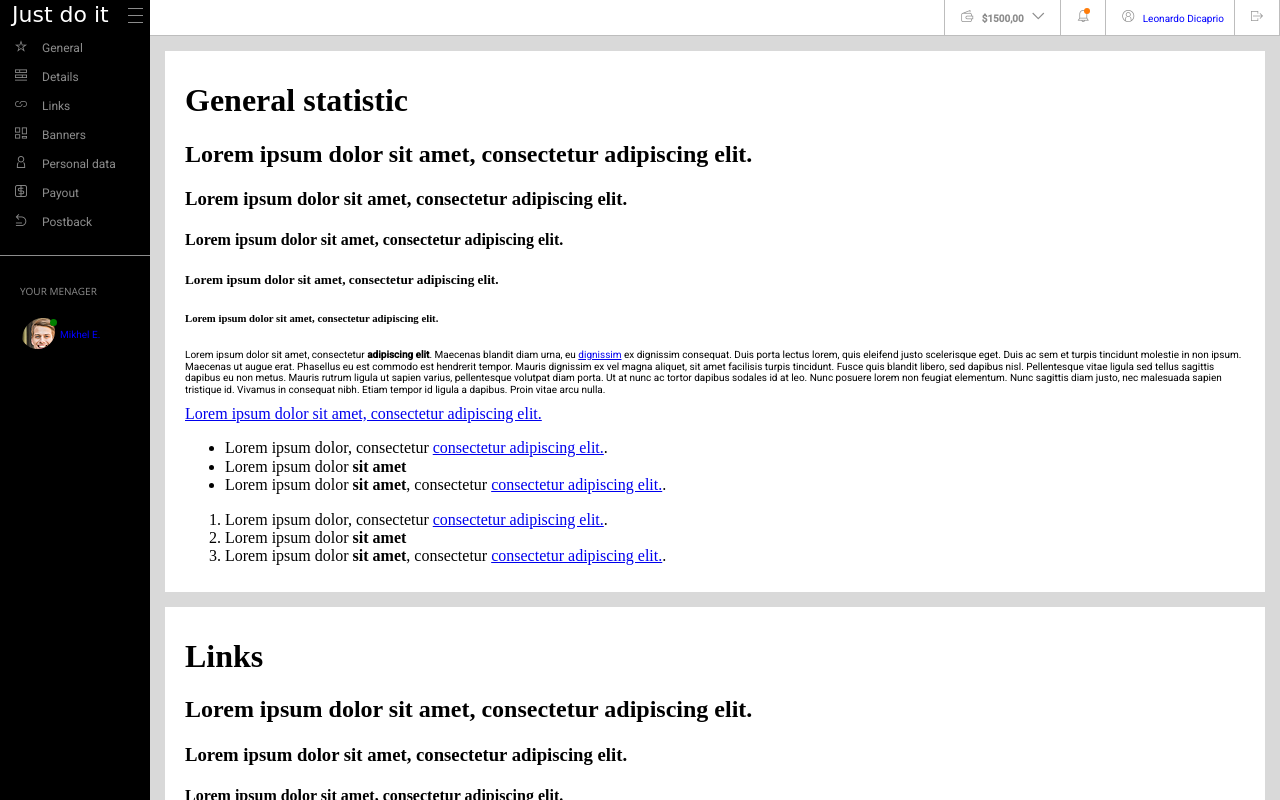
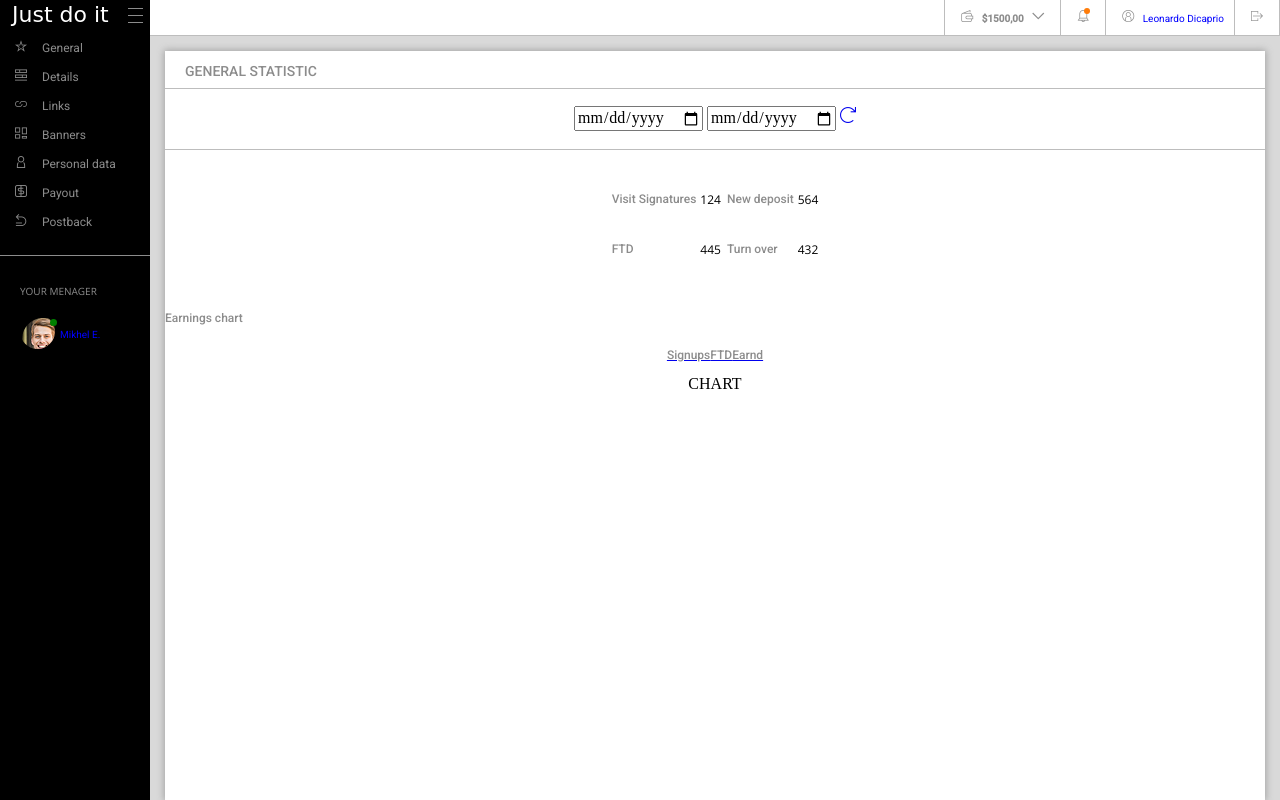
Before and after one commit to grzegorzmierzwa/dashboard, a website: page src/index.html in a window 1280 px wide. Drawn offline with nearby package versions, Linux system fonts and the light colour scheme; files that its build step writes are made by us from their sources; a web font is replaced by a local one.

Commit message:
Add html content for main pages

```diff
--- a/src/index.html
+++ b/src/index.html
@@ -76,78 +76,106 @@
 
             <div class="main-page">
                 <div class="page page-general-statistic">
-
-                    <h1>General statistic</h1>
-                    <h2>Lorem ipsum dolor sit amet, consectetur adipiscing elit.</h2>
-                    <h3>Lorem ipsum dolor sit amet, consectetur adipiscing elit.</h3>
-                    <h4>Lorem ipsum dolor sit amet, consectetur adipiscing elit.</h4>
-                    <h5>Lorem ipsum dolor sit amet, consectetur adipiscing elit.</h5>
-                    <h6>Lorem ipsum dolor sit amet, consectetur adipiscing elit.</h6>
-                    <p>Lorem ipsum dolor sit amet, consectetur <strong>adipiscing elit</strong>. Maecenas blandit diam urna,
-                        eu <a href="#">dignissim</a> ex dignissim consequat. Duis porta lectus lorem, quis eleifend justo
-                        scelerisque
-                        eget. Duis ac sem et turpis tincidunt molestie in non ipsum. Maecenas ut augue erat. Phasellus eu
-                        est commodo
-                        est hendrerit tempor. Mauris dignissim ex vel magna aliquet, sit amet facilisis turpis tincidunt.
-                        Fusce quis
-                        blandit libero, sed dapibus nisl. Pellentesque vitae ligula sed tellus sagittis dapibus eu non
-                        metus. Mauris
-                        rutrum ligula ut sapien varius, pellentesque volutpat diam porta. Ut at nunc ac tortor dapibus
-                        sodales id at
-                        leo. Nunc posuere lorem non feugiat elementum. Nunc sagittis diam justo, nec malesuada sapien
-                        tristique id.
-                        Vivamus in consequat nibh. Etiam tempor id ligula a dapibus. Proin vitae arcu nulla.</p>
-                    <a href="#">Lorem ipsum dolor sit amet, consectetur adipiscing elit.</a>
-                    <ul>
-                        <li>Lorem ipsum dolor, consectetur <a href="#">consectetur adipiscing elit.</a>.</li>
-                        <li>Lorem ipsum dolor <strong>sit amet</strong></li>
-                        <li>Lorem ipsum dolor <strong>sit amet</strong>, consectetur <a href="#">consectetur adipiscing
-                                elit.</a>.</li>
-                    </ul>
-                    <ol>
-                        <li>Lorem ipsum dolor, consectetur <a href="#">consectetur adipiscing elit.</a>.</li>
-                        <li>Lorem ipsum dolor <strong>sit amet</strong></li>
-                        <li>Lorem ipsum dolor <strong>sit amet</strong>, consectetur <a href="#">consectetur adipiscing
-                                elit.</a>.</li>
-                    </ol>
-
+                    <div class="general-title">
+                        <div class="title">
+                            <h2>General statistic</h2>
+                        </div>
+                    </div>
+                    <div class="general-date">
+                        <form class="form-date">
+                            <input type="date" class="date date-from">
+                            <input type="date" class="date date-to">
+                            <a href="#" class="btn btn-refresh">
+                                <i class="icon icon-refresh "></i>
+                            </a>
+                        </form>
+                    </div>
+                    <div class="general-content">
+                        <div class="content-half">
+                            <table class="general-content-table">
+                                <tbody class="tbody">
+                                    <tr class="table-content">
+                                        <td class="cell-content"><h3>Visit Signatures</h3></td>
+                                        <td class="cell-content"><h4>124</h4></td>
+                                    </tr>
+                                    <tr class="table-content">
+                                        <td class="cell-content"><h3>FTD</h3></td>
+                                        <td class="cell-content"><h4>445</h4></td>
+                                    </tr>
+                                </tbody>
+                            </table>
+                        </div>
+                        <div class="content-half">
+                            <table class="general-content-table">
+                                <tbody class="tbody">
+                                    <tr class="table-content">
+                                        <td class="cell-content"><h3>New deposit</h3></td>
+                                        <td class="cell-content"><h4>564</h4></td>
+                                    </tr>
+                                    <tr class="table-content">
+                                        <td class="cell-content"><h3>Turn over</h3></td>
+                                        <td class="cell-content"><h4>432</h4></td>
+                                    </tr>
+                                </tbody>
+                            </table>
+                        </div>
+                    </div>
+                    <div class="general-chart">
+                        <div class="title-chart">
+                            <h3>Earnings chart</h3>
+                        </div>
+                        <div class="inputs-chart">
+                            <a href="#" class="link-chart"><div class="chart-notification"></div><h3 class="chart-link-text">Signups</h3></a>
+                            <a href="#" class="link-chart"><div class="chart-notification"></div><h3 class="chart-link-text">FTD</h3></a>
+                            <a href="#" class="link-chart"><div class="chart-notification"></div><h3 class="chart-link-text">Earnd</h3></a>
+                        </div>
+                        <div class="main-chart">
+                            CHART
+                        </div>
+                    </div>
                 </div>
 
                 <div class="page page-links">
+                    <div class="general-title">
+                        <div class="title">
+                            <h2>Links</h2>
+                        </div>
+                    </div>
 
-                    <h1>Links</h1>
-                    <h2>Lorem ipsum dolor sit amet, consectetur adipiscing elit.</h2>
-                    <h3>Lorem ipsum dolor sit amet, consectetur adipiscing elit.</h3>
-                    <h4>Lorem ipsum dolor sit amet, consectetur adipiscing elit.</h4>
-                    <h5>Lorem ipsum dolor sit amet, consectetur adipiscing elit.</h5>
-                    <h6>Lorem ipsum dolor sit amet, consectetur adipiscing elit.</h6>
-                    <p>Lorem ipsum dolor sit amet, consectetur <strong>adipiscing elit</strong>. Maecenas blandit diam urna,
-                        eu <a href="#">dignissim</a> ex dignissim consequat. Duis porta lectus lorem, quis eleifend justo
-                        scelerisque
-                        eget. Duis ac sem et turpis tincidunt molestie in non ipsum. Maecenas ut augue erat. Phasellus eu
-                        est commodo
-                        est hendrerit tempor. Mauris dignissim ex vel magna aliquet, sit amet facilisis turpis tincidunt.
-                        Fusce quis
-                        blandit libero, sed dapibus nisl. Pellentesque vitae ligula sed tellus sagittis dapibus eu non
-                        metus. Mauris
-                        rutrum ligula ut sapien varius, pellentesque volutpat diam porta. Ut at nunc ac tortor dapibus
-                        sodales id at
-                        leo. Nunc posuere lorem non feugiat elementum. Nunc sagittis diam justo, nec malesuada sapien
-                        tristique id.
-                        Vivamus in consequat nibh. Etiam tempor id ligula a dapibus. Proin vitae arcu nulla.</p>
-                    <a href="#">Lorem ipsum dolor sit amet, consectetur adipiscing elit.</a>
-                    <ul>
-                        <li>Lorem ipsum dolor, consectetur <a href="#">consectetur adipiscing elit.</a>.</li>
-                        <li>Lorem ipsum dolor <strong>sit amet</strong></li>
-                        <li>Lorem ipsum dolor <strong>sit amet</strong>, consectetur <a href="#">consectetur adipiscing
-                                elit.</a>.</li>
-                    </ul>
-                    <ol>
-                        <li>Lorem ipsum dolor, consectetur <a href="#">consectetur adipiscing elit.</a>.</li>
-                        <li>Lorem ipsum dolor <strong>sit amet</strong></li>
-                        <li>Lorem ipsum dolor <strong>sit amet</strong>, consectetur <a href="#">consectetur adipiscing
-                                elit.</a>.</li>
-                    </ol>
+                    <div class="general-links">
+                        <div class="button-link-wrapper">
+                            <a href="#" class="btn-link-add"><h3>+ add new</h3></a>
+                        </div>
+                        <table class="table-links-wrapper">
+                            <tr class="link-item">
+                                <td class="td-links"><h3 class="link-text">Home Page</h3></td>
+                                <td class="td-links"><a href="#" class="link-to-page">http://www.homepage.com</a></td>
+                                <td class="td-links"><a href="#" class="link-icone-links"><i class="icon-links"></i></a></td>
+                                <td class="td-links"><a href="#" class="link-icone-trash"><i class="icon-trash"></i></a></td>
+                            </tr>
+                            <tr class="link-item">
+                                <td class="td-links"><h3 class="link-text">Currently offer</h3></td>
+                                <td class="td-links"><a href="#" class="link-to-page">http://www.homepage.com</a></td>
+                                <td class="td-links"><a href="#" class="link-icone-links"><i class="icon-links"></i></a></td>
+                                <td class="td-links"><a href="#" class="link-icone-trash"><i class="icon-trash"></i></a></td>
+                            </tr>
+                            <tr class="link-item">
+                                <td class="td-links"><h3 class="link-text">Bluprix</h3></td>
+                                <td class="td-links"><a href="#" class="link-to-page">http://www.homepage.com</a></td>
+                                <td class="td-links"><a href="#" class="link-icone-links"><i class="icon-links"></i></a></td>
+                                <td class="td-links"><a href="#" class="link-icone-trash"><i class="icon-trash"></i></a></td>
+                            </tr>
+                            <tr class="link-item">
+                                <td class="td-links"><h3 class="link-text">Your Site</h3></td>
+                                <td class="td-links"><a href="#" class="link-to-page">http://www.homepage.com</a></td>
+                                <td class="td-links"><a href="#" class="link-icone-links"><i class="icon-links"></i></a></td>
+                                <td class="td-links"><a href="#" class="link-icone-trash"><i class="icon-trash"></i></a></td>
+                            </tr>
+                        </table>
+                        <div class="button-link-wrapper">
+                            <a href="#" class="btn-link-add"><h3>+ add new</h3></a>
+                        </div>
+                    </div>
 
                 </div>
             </div>
--- a/src/sass/_layout.scss
+++ b/src/sass/_layout.scss
@@ -24,7 +24,7 @@ body {
   background-color: $page-content-background;
   height: 35px;
   width: 100%;
-  border-bottom: solid 1px $lines-color;
+  border-bottom: solid 0.5px $lines-color;
   align-items: center;
   justify-content: flex-end;
 }
@@ -40,6 +40,7 @@ body {
   margin: 15px 15px 0;
   padding: 10px 20px;
   background-color: $page-content-background;
+  box-shadow: 0px 0px 7px 1px #a3a3a3;
 
   &:last-child {
     margin-bottom: 15px;
--- a/src/sass/_variables.scss
+++ b/src/sass/_variables.scss
@@ -6,6 +6,7 @@ $page-background: #d9d9d9;
 $page-content-background: #ffffff;
 $lines-color: #bdbdbd;
 $text-color: #8c8c8c;
+$text-color-2: #000000;
 $hover-color-1: #f58220;
 $hover-color-2: #ffffff;
 $notification: #ff7c09;
@@ -18,16 +19,36 @@ $paragraph-font: 'Roboto', sans-serif;
 $logo-font: 'Just Another Hand', cursive;
 
 
+/* Fonts sizes */
+$fs-10: 10px;
+$fs-12: 12px;
+$fs-14: 14px;
+$fs-16: 16px;
+$fs-22: 22px;
+
 /* Text */
 p {
   font-family: $paragraph-font;
   font-size: 10px;
 }
 
+h2 {
+  font-family: $paragraph-font;
+  font-weight: 500;
+  font-size: $fs-14;
+  color: $text-color;
+}
 
-/* Fonts sizes */
-$fs-10: 10px;
-$fs-12: 12px;
-$fs-14: 14px;
-$fs-16: 16px;
-$fs-22: 22px;
+h3 {
+    font-family: $paragraph-font;
+    font-weight: 500;
+    font-size: $fs-12;
+    color: $text-color;
+}
+
+h4 {
+    font-family: $brand-font;
+    font-weight: 500;
+    font-size: $fs-12;
+    color: $text-color-2;
+}
--- /dev/null
+++ b/src/sass/sections/_general-chart.scss
@@ -0,0 +1,20 @@
+
+.title-chart {
+  display: flex;
+  align-items: center;
+  justify-content: flex-start;
+}
+
+
+.inputs-chart {
+  display: flex;
+  align-items: center;
+  justify-content: center;
+}
+
+
+.main-chart {
+  display: flex;
+  align-items: center;
+  justify-content: center;
+}
--- /dev/null
+++ b/src/sass/sections/_general-statistic.scss
@@ -0,0 +1,33 @@
+.page-general-statistic {
+    padding: 0px;
+}
+
+/* Title to section: General-statistic and Links */
+.general-title {
+  border-bottom: solid 0.5px $lines-color;
+  height: 25px;
+  .title {
+    padding-left: 20px;
+    text-transform: uppercase;
+  }
+}
+
+.general-date {
+  border-bottom: solid 0.5px $lines-color;
+  height: 60px;
+  display: flex;
+  align-items: center;
+  justify-content: center;
+}
+
+
+.general-content {
+  height: 150px;
+  display: flex;
+  align-items: center;
+  justify-content: center;
+}
+
+.general-chart {
+  height: 500px;
+}
--- a/src/sass/sections/_navigation.scss
+++ b/src/sass/sections/_navigation.scss
@@ -8,14 +8,14 @@
 .navigation li {
   display: inline-block;
   white-space: nowrap;
-  border-left: solid 1px $lines-color;
+  border-left: solid 0.5px $lines-color;
   font-family: $paragraph-font;
   padding: 10px;
   font-size: 10px;
   margin-block-end: auto;
 
   &:last-child {
-    border-right: solid 1px $lines-color;
+    border-right: solid 0.5px $lines-color;
   }
 }
 
--- a/src/sass/style.scss
+++ b/src/sass/style.scss
@@ -16,6 +16,9 @@
 /* Sections */
 @import 'sections/navigation';
 @import 'sections/siedbar';
+@import 'sections/general-statistic';
+@import 'sections/general-chart';
+@import 'sections/links';
 
 /* Pages / Views */
 // @import 'pages/registration';
```
Also changed, not shown: src/sass/sections/_links.scss (added, +16 -0 lines), src/sass/components/_contact.scss (line endings or trailing spaces).
